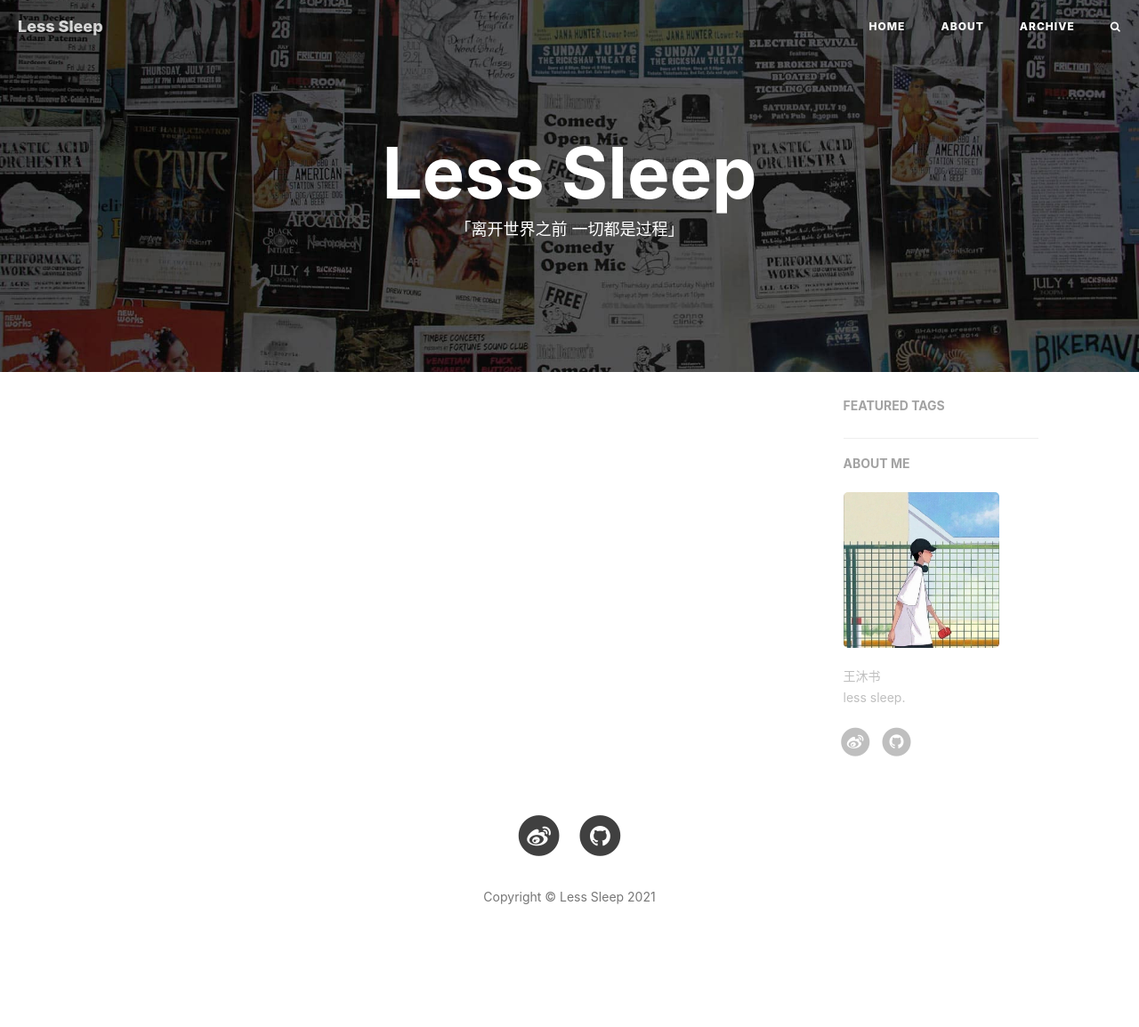
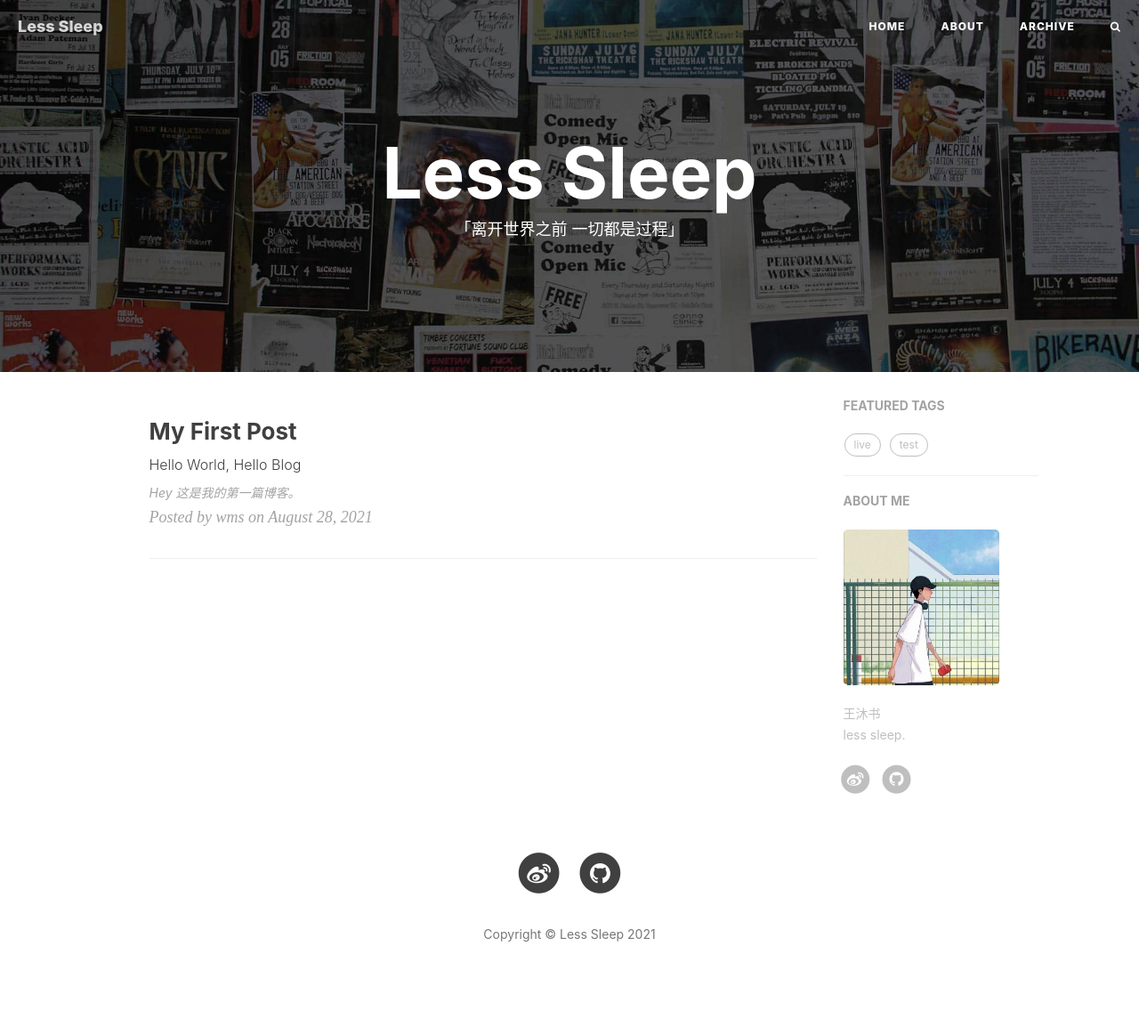
Before and after one commit to mswang1998/mswang1998.github.io, a Jekyll site: the page built from index.html, in a window 1280 px wide. Shown: the whole page at 89% size. Built offline with Jekyll 4.4.1, drawn with Linux system fonts in a browser that asks for light colours; nearby versions of some CDN libraries; the list of posts is cut into pages by our own code; comment, search, counter and statistics services are not loaded; before the commit the page ends 1112 px from its top, so only the background shows below that.

Commit message:
first post

```diff
--- a/_config.yml
+++ b/_config.yml
@@ -95,7 +95,7 @@ sidebar-avatar: /img/wms.jpg      # use absolute URL, seeing it's used in both `
 
 # Featured Tags
 featured-tags: true                     # whether or not using Feature-Tags
-featured-condition-size: 1              # A tag will be featured if the size of it is more than this condition value
+featured-condition-size: 0              # A tag will be featured if the size of it is more than this condition value
 
 
 
--- /dev/null
+++ b/_posts/2021-08-28-hello.md
@@ -0,0 +1,15 @@
+---
+layout:     post   				    # 使用的布局（不需要改）
+title:      My First Post 				# 标题
+subtitle:   Hello World, Hello Blog #副标题
+date:       2021-08-28 				# 时间
+author:     wms 						# 作者
+header-img: img/post-bg-miui6.jpg 	#这篇文章标题背景图片
+catalog: true 						# 是否归档
+tags:								#标签
+    - live
+    - test
+---
+
+## Hey
+>这是我的第一篇博客。
```
